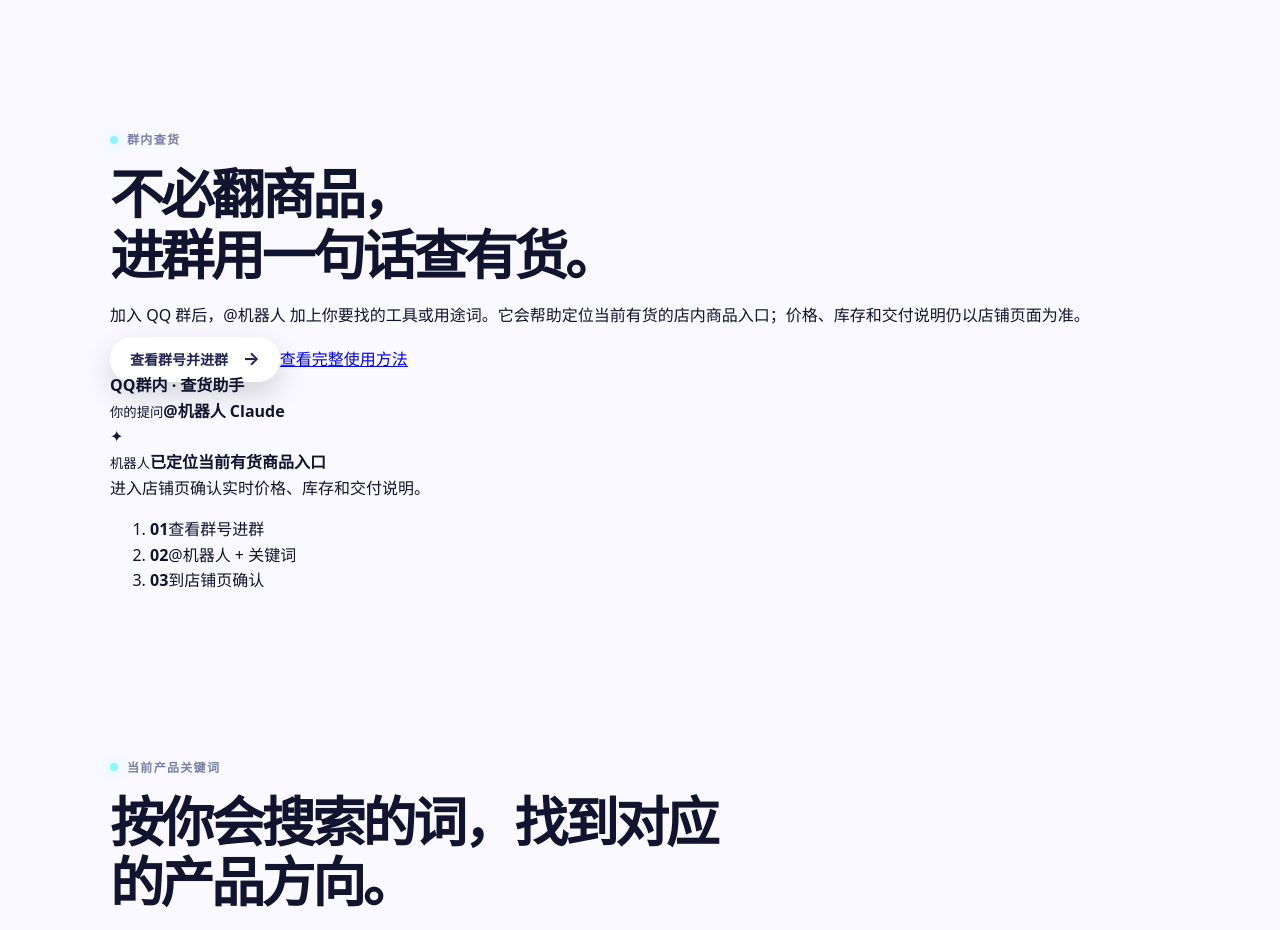
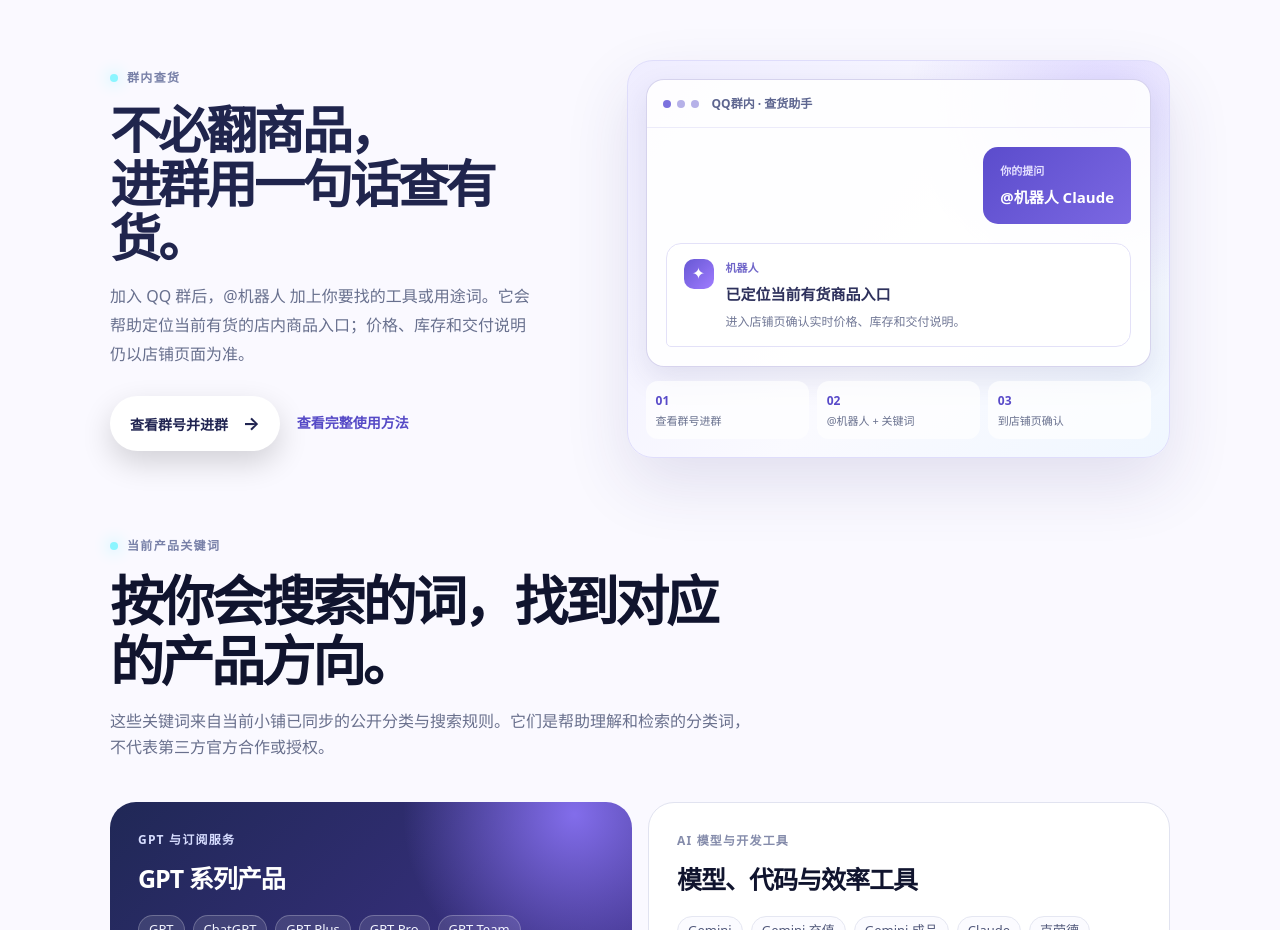
Before and after one commit to S988777/ldxp-showcase, a plain HTML site: page index.html in a window 1280 px wide. Shown: the part 2503-3433 px from the top of the page. Drawn offline with Linux system fonts and the light colour scheme.

Commit message:
Enhance bot flow styling in group-entry.css
Added styles for bot flow sections, actions, and demo components.

```diff
--- a/group-entry.css
+++ b/group-entry.css
@@ -29,6 +29,184 @@
   color: #69718e;
   font-size: 13px;
   line-height: 1.55;
+}
+
+.bot-flow-section {
+  display: grid;
+  grid-template-columns: minmax(0, .88fr) minmax(360px, 1.12fr);
+  align-items: center;
+  gap: clamp(34px, 7vw, 94px);
+  padding-top: 50px;
+  padding-bottom: 50px;
+}
+
+.bot-flow-copy h2 {
+  max-width: 510px;
+  margin: 15px 0 18px;
+  color: #20254d;
+  font-size: clamp(31px, 4vw, 51px);
+  line-height: 1.06;
+  letter-spacing: -.06em;
+}
+
+.bot-flow-copy > p:not(.eyebrow) {
+  max-width: 510px;
+  margin: 0;
+  color: #68708e;
+  line-height: 1.8;
+}
+
+.bot-flow-actions {
+  display: flex;
+  align-items: center;
+  flex-wrap: wrap;
+  gap: 17px;
+  margin-top: 27px;
+}
+
+.bot-flow-actions .button {
+  text-decoration: none;
+}
+
+.bot-flow-link {
+  color: #5549c6;
+  font-size: 14px;
+  font-weight: 850;
+  text-decoration: none;
+}
+
+.bot-demo {
+  padding: 18px;
+  border: 1px solid #dfddfb;
+  border-radius: 26px;
+  background: radial-gradient(circle at 88% 10%, rgba(148, 124, 255, .25), transparent 33%), linear-gradient(135deg, #efedff, #fafaff 58%, #f0f7ff);
+  box-shadow: 0 26px 65px rgba(49, 43, 125, .12);
+}
+
+.bot-demo-window {
+  overflow: hidden;
+  border: 1px solid rgba(73, 61, 173, .22);
+  border-radius: 18px;
+  background: rgba(255, 255, 255, .88);
+  box-shadow: 0 12px 30px rgba(48, 43, 121, .11);
+}
+
+.bot-demo-bar {
+  display: flex;
+  align-items: center;
+  gap: 6px;
+  padding: 14px 16px;
+  border-bottom: 1px solid #ecebfa;
+  color: #5e6690;
+  font-size: 12px;
+}
+
+.bot-demo-bar span {
+  width: 8px;
+  height: 8px;
+  border-radius: 50%;
+  background: #b6b1e8;
+}
+
+.bot-demo-bar span:first-child {
+  background: #7c71de;
+}
+
+.bot-demo-bar b {
+  margin-left: 7px;
+  font-weight: 800;
+}
+
+.bot-query,
+.bot-response {
+  margin: 19px;
+  padding: 15px 17px;
+  border-radius: 15px;
+}
+
+.bot-query {
+  width: fit-content;
+  margin-left: auto;
+  border-bottom-right-radius: 5px;
+  color: #fff;
+  background: linear-gradient(135deg, #5b4ccc, #7b68e2);
+}
+
+.bot-query small,
+.bot-response small {
+  display: block;
+  margin-bottom: 5px;
+  font-size: 11px;
+  font-weight: 800;
+}
+
+.bot-query small {
+  color: #e4e0ff;
+}
+
+.bot-query strong,
+.bot-response strong {
+  display: block;
+  font-size: 15px;
+}
+
+.bot-response {
+  display: flex;
+  gap: 12px;
+  align-items: flex-start;
+  margin-top: 0;
+  border: 1px solid #e3e1f8;
+  border-bottom-left-radius: 5px;
+  color: #2e315c;
+  background: #fff;
+}
+
+.bot-response small {
+  color: #7066c9;
+}
+
+.bot-response p {
+  margin: 7px 0 0;
+  color: #717896;
+  font-size: 12px;
+  line-height: 1.55;
+}
+
+.bot-avatar {
+  display: grid;
+  flex: 0 0 auto;
+  width: 30px;
+  height: 30px;
+  place-items: center;
+  border-radius: 10px;
+  color: #fff;
+  background: linear-gradient(135deg, #6758d4, #a07cff);
+}
+
+.bot-flow-steps {
+  display: grid;
+  grid-template-columns: repeat(3, 1fr);
+  gap: 8px;
+  margin: 14px 0 0;
+  padding: 0;
+  list-style: none;
+}
+
+.bot-flow-steps li {
+  min-width: 0;
+  padding: 11px 10px;
+  border-radius: 12px;
+  background: rgba(255, 255, 255, .72);
+  color: #68708e;
+  font-size: 11px;
+  line-height: 1.45;
+}
+
+.bot-flow-steps b {
+  display: block;
+  margin-bottom: 3px;
+  color: #584ac9;
+  font-size: 12px;
 }
 
 .group-page {
@@ -141,6 +319,27 @@
 }
 
 @media (max-width: 820px) {
+  .bot-flow-section {
+    grid-template-columns: 1fr;
+    gap: 28px;
+    padding-top: 28px;
+    padding-bottom: 28px;
+  }
+
+  .bot-flow-copy h2 {
+    font-size: clamp(31px, 10vw, 44px);
+  }
+
+  .bot-demo {
+    padding: 12px;
+    border-radius: 20px;
+  }
+
+  .bot-query,
+  .bot-response {
+    margin: 13px;
+  }
+
   .group-command-grid {
     grid-template-columns: 1fr;
   }
```
